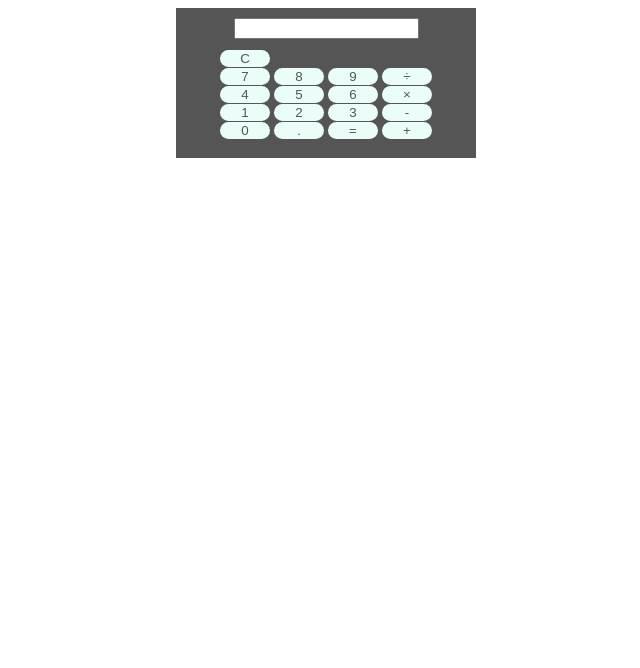
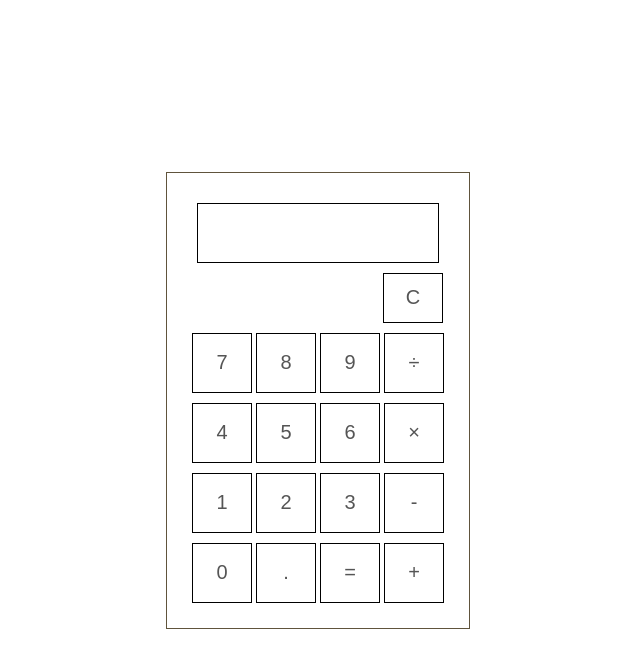
Before and after one commit to DalandanJuice/calculator, a plain HTML site: page index.html in a window 1280 px wide. Shown: the whole page, without its empty margins (322-962 px from the left). Drawn offline with Linux system fonts and the light colour scheme.

Commit message:
Major Redesign

```diff
--- /dev/null
+++ b/.#script.js
@@ -0,0 +1 @@
+mark@mark-Aspire-ES1-432.1574:1571113172
--- a/index.html
+++ b/index.html
@@ -3,22 +3,24 @@
     <head>
 <meta charset="UTF-8">
    <!--   <script src="http://localhost:8080/skewer"> </script> -->
-      <link href="style.css" rel="stylesheet"/>
+      <link href="reset.css" rel="stylesheet" type="text/css" />
         <link href="style.css" type="text/css" rel="stylesheet">
     </head>
     <body>
             <div class="wrapper">
-            <form action="">
-                <input id="textField" name="evaluate" type="text" value=""/>
-            </form>
-            <div class="button">
+                <div class="calculator">
+                    <div class="row-6">
+                        <div class="textField">
+
+                        </div>
+                    </div>
                 <div class="row-5">
                     <button class="clear">C</button>
                 </div>
                 <div class="row-4">
                   <button class="num7 num " >7</button>
                     <button class="num8 num" >8</button>
-                    <button class="num9 num" >9</button>
+                   <button class="num9 num" >9</button>
                     <button class="divide operators">÷</button>
                 </div>
                 <div class="row-3">
--- a/script.js
+++ b/script.js
@@ -1,29 +1,26 @@
 const numButtons = document.querySelectorAll('.num');
-const textField = document.querySelector('#textField');
+const textField = document.querySelector('.textField');
 const operators = document.querySelectorAll('.operators');
 const equal = document.querySelector('.equal');
 const clearButton = document.querySelector('.clear');
 textField.value = ' ';;
 let displayValue = textField.value;
 equal.addEventListener('click',(e) => {
-    let answer = Math.round(evaluate(textField.value) * 100) / 100;
-    textField.value = answer;
+    let answer = Math.round(evaluate(textField.textContent) * 100) / 100;
+    textField.textContent = answer;
 });
 clearButton.addEventListener('click', (e) => {
-    textField.value = '';
+    textField.textContent = '';
 });
 operators.forEach((button) => {
     button.addEventListener('click', (e) => {
-        textField.value += button.textContent;
+        textField.textContent += button.textContent;
     });
 });
 numButtons.forEach((button) => {
     button.addEventListener('click', (e) => {
-        textField.value +=  button.textContent;
+        textField.textContent +=  button.textContent;
         displayValue = textField.value;
-
-
-
     });
 });
 
--- a/style.css
+++ b/style.css
@@ -1,24 +1,59 @@
+html, body {
+    height: 100%;
+}
+.wrapper {
+    height: 100%;
+    width: 100%;
+    display: flex;
+    flex-direction: column;
+    justify-content: center;
+    align-items: center;
+}
+.textField {
+    box-sizing: border-box;
+    margin: 10px;
+    height: 60px;
+    border: 1px solid black;
+    font-size: 35px;
+    padding-top: 10px;
+    padding-right: 8px;
+    text-align: right;
 
-.wrapper {
-    width: 300px;
-    height: 150px;
-    display:flex;
-    flex-direction: column;
-    align-items: center;
-    align-content: center;
-    margin: 0 auto;
-    background-color: #555555;
-}
-#textField {
-    margin: 10px;
 }
 body {
     width: 100%;
 }
+.calculator {
+    display: flex;
+    flex-direction: column;
+    align-self: center;
+    justify-content: center;
+    justify-items: center;
+}
+.row-5 {
+    display: flex;
+    align-self: flex-end;
+    align-content: flex-end;
+    justify-content: flex-end;
+    flex-direction: row-reverse;
+}
+.clear {
+    margin-bottom: 5px;
+    margin-right: 6px;
+    height: 50px;
+}
+.row-1, .row-2, .row-3, .row-4,row-5 {
+    margin: 5px;
+}
 button {
-    background-color: #eafdf8;
+    background-color: white;
     color: #555555;
-    border: none;
-    border-radius: 50px;
-    width: 50px;
+    border: 1px solid black;
+    width: 60px;
+    height: 60px;
+    font-size: 20px;
 }
+.calculator {
+    border: 1px solid #60543c;
+    padding: 20px;
+}
```
